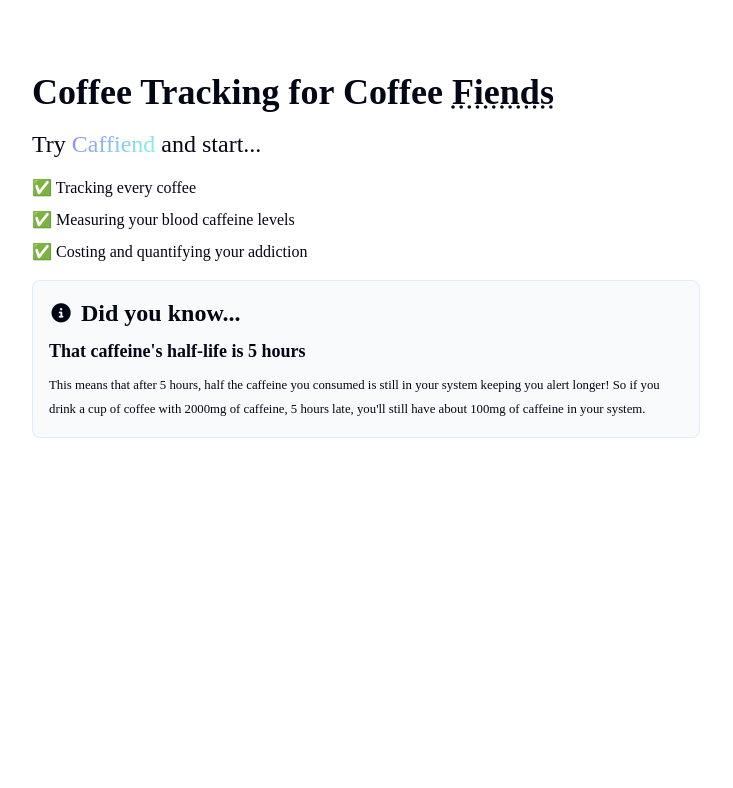
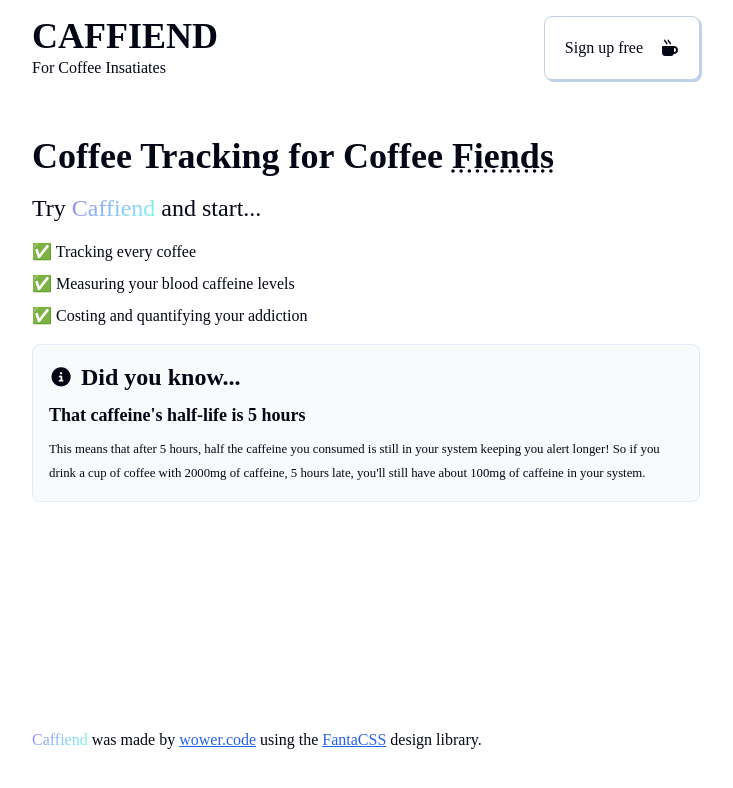
Before and after one commit to wower24/coffee-tracker-react, a React (Vite) app in the folder coffee-tracker/: page / in a window 1280 px wide. Shown: the top 788 px of the page, without its empty margins (274-1007 px from the left). Built offline with nearby package versions, Linux system fonts and the light colour scheme; a web font is replaced by a local one.

Commit message:
Header and Footer

```diff
--- a/coffee-tracker/src/components/Layout.jsx
+++ b/coffee-tracker/src/components/Layout.jsx
@@ -2,11 +2,30 @@ export default function Layout(props) {
     const { children } = props
 
     const header = (
-        <header></header>
+        <header>
+            <div>
+                <h1>CAFFIEND</h1>
+                <p>For Coffee Insatiates</p>
+            </div>
+            <button>
+                <p>Sign up free</p>
+                <i class="fa-solid fa-mug-hot"></i>
+            </button>
+        </header>
     )
 
     const footer = (
-        <footer></footer>
+        <footer>
+            <p>
+                <span className='text-gradient'>
+                    Caffiend
+                </span> was made by <a
+                href='https://www.wower.dev'
+                target='_blank'>wower.code</a> using
+                the <a
+                href='https://www.fantacss.smoljames.com'
+                target='_blank'>FantaCSS</a> design library.</p>
+        </footer>
     )
     return (
         <>
```
